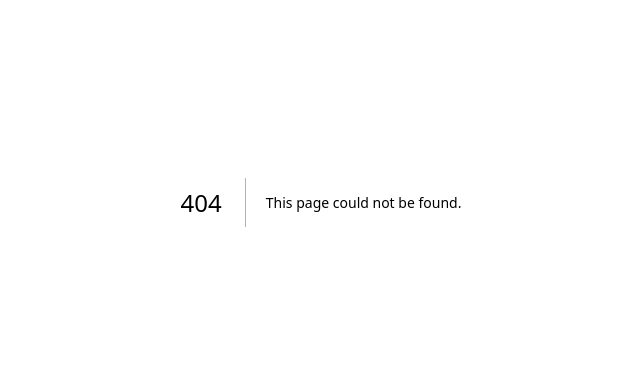
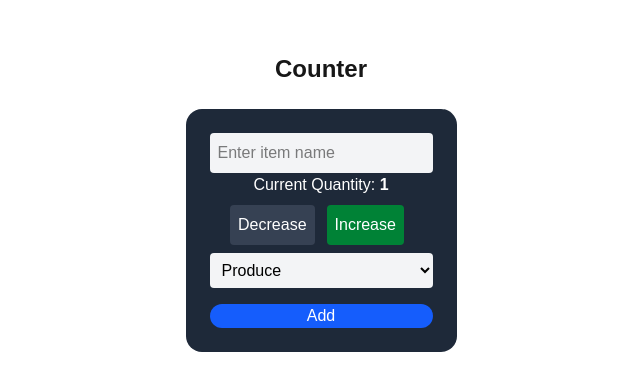
Before and after one commit to Ashtonrp/cprg306-assignments, a Next.js app: page /week-5 in a window 1280 px wide. Before the commit this address had no page. Shown: the part 198-588 px from the top of the page, without its empty margins (319-959 px from the left). Built offline with nearby package versions, Linux system fonts and the light colour scheme.

Commit message:
week 5 assignment
adds week 5 component and page

```diff
--- a/app/page.js
+++ b/app/page.js
@@ -10,6 +10,7 @@ export default function Home() {
         <li><Link className="text-cyan-300 underline" href="./week-2">Week 2 Assignment</Link></li>
         <li><Link className="text-cyan-300 underline" href="./week-3">Week 3 Assignment</Link></li>
         <li><Link className="text-cyan-300 underline" href="./week-4">Week 4 Assignment</Link></li>
+        <li><Link className="text-cyan-300 underline" href="./week-5">Week 5 Assignment</Link></li>
       </ul>
     </main>
   );
--- /dev/null
+++ b/app/week-5/new-item.js
@@ -0,0 +1,94 @@
+"use client";
+
+import { useState } from "react";
+
+export default function NewItem() {
+
+    const [quantity, setQuantity] = useState(1);
+    const [name, setName] = useState("");
+    const [category, setCategory] = useState("Produce");
+
+    const handleSubmit = (event) => {
+        event.preventDefault()
+
+        const item = {
+            quantity: quantity,
+            name: name,
+            category: category
+        };
+
+        console.log(item);
+
+        alert(`Name: ${name}\nQuantity: ${quantity}\nCategory: ${category}`);
+
+        setQuantity(1);
+        setName("");
+        setCategory("Produce");
+    }
+
+    const increment = () => {
+        if(quantity < 20) {
+            setQuantity(quantity + 1);
+        }
+    }
+
+    const decrement = () => {
+        if(quantity > 1) {
+            setQuantity(quantity - 1);
+        }
+    }
+
+    let buttonStyleInc = "bg-green-700 rounded p-2 mr-2 cursor-pointer";
+    if(quantity >= 20) {
+        buttonStyleInc = "bg-gray-700 rounded p-2 mr-2"
+    }
+
+    let buttonStyleDec = "bg-red-700 rounded p-2 cursor-pointer";
+    if(quantity <= 1) {
+        buttonStyleDec = "bg-gray-700 rounded p-2"
+    }
+
+    return (
+        <main>
+            <form onSubmit={handleSubmit} className="bg-gray-800 text-white p-6 rounded-2xl">
+                <div>
+                    <input type="text" value={name} onChange={(e) => setName(e.target.value)} required placeholder="Enter item name"
+                        className="w-full p-2 rounded bg-gray-100 text-black"
+                    />
+                </div>
+                <div className="text-center">
+                    <p className="mb-2 font-medium">
+                        Current Quantity: <span className="font-bold">{quantity}</span>
+                    </p>
+                    <div className="flex justify-center gap-3">
+                        <button type="button" onClick={decrement} className={buttonStyleDec}>
+                            Decrease
+                        </button>
+                        <button type="button" onClick={increment} className={buttonStyleInc}>
+                            Increase
+                        </button>
+                    </div>
+                </div>
+                <div>
+                    <select value={category} onChange={(e) => setCategory(e.target.value)} className="w-full p-2 rounded bg-gray-100 text-black mt-2">
+                        <option value="Produce">Produce</option>
+                        <option value="Dairy">Dairy</option>
+                        <option value="Bakery">Bakery</option>
+                        <option value="Meat">Meat</option>
+                        <option value="Frozen Foods">Frozen Foods</option>
+                        <option value="Canned Goods">Canned Goods</option>
+                        <option value="Dry Goods">Dry Goods</option>
+                        <option value="Beverages">Beverages</option>
+                        <option value="Snacks">Snacks</option>
+                        <option value="Household">Household</option>
+                        <option value="Other">Other</option>
+                    </select>
+                </div>
+                <button type="submit" className="w-full bg-blue-600 hover:bg-blue-700 text-white mt-4 rounded-2xl">
+                    Add
+                </button>
+            </form>
+        </main>
+
+    );
+}
--- /dev/null
+++ b/app/week-5/page.js
@@ -0,0 +1,10 @@
+import NewItem from "./new-item";
+
+export default function Page() {
+  return (
+    <main className="flex flex-col items-center justify-center min-h-screen">
+      <h1 className="text-2xl font-bold mb-6">Counter</h1>
+      <NewItem />
+    </main>
+  );
+}
```
